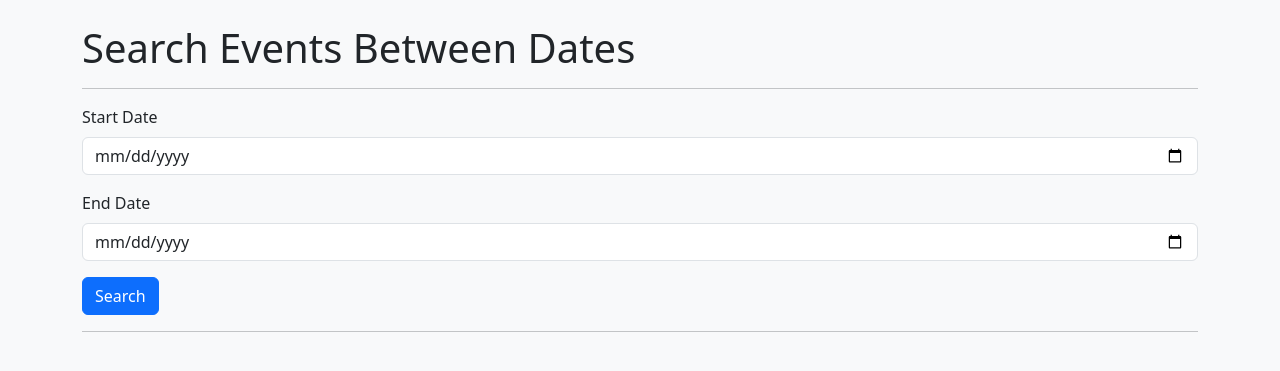
After one commit to somojaver93/motion-detection-ai, a Flask app: page /search_between_dates in a window 1280 px wide. The commit adds this page. Shown: the top 371 px of the page. Run offline with Flask 3, Linux system fonts and the light colour scheme.

Commit message:
Add search between dates page

```diff
--- a/app.py
+++ b/app.py
@@ -232,6 +232,51 @@ def export_csv():
 
     )
 
+
+# ==========================================
+# جستجو بین دو تاریخ
+# ==========================================
+@app.route(
+
+    "/search_between_dates"
+
+)
+def search_between_dates():
+
+    # دریافت تاریخ شروع
+    start_date = request.args.get(
+
+        "start_date"
+
+    )
+
+    # دریافت تاریخ پایان
+    end_date = request.args.get(
+
+        "end_date"
+
+    )
+
+    events = []
+
+    # اگر هر دو تاریخ وارد شده باشند
+    if start_date and end_date:
+
+        events = database.get_events_between_dates(
+
+            start_date,
+            end_date
+
+        )
+
+    return render_template(
+
+        "search_between_dates.html",
+
+        events=events
+
+    )
+
 # ==========================================
 # صفحه اصلی داشبورد
 # ==========================================
--- /dev/null
+++ b/templates/search_between_dates.html
@@ -0,0 +1,142 @@
+<!DOCTYPE html>
+
+<html>
+
+<head>
+
+    <meta charset="UTF-8">
+
+    <title>
+
+        Search Between Dates
+
+    </title>
+
+    <link
+        href="https://cdn.jsdelivr.net/npm/bootstrap@5.3.7/dist/css/bootstrap.min.css"
+        rel="stylesheet"
+    >
+
+</head>
+
+<body class="bg-light">
+
+<div class="container mt-4">
+
+    <!-- عنوان -->
+    <h1>
+
+        Search Events Between Dates
+
+    </h1>
+
+    <hr>
+
+    <!-- فرم جستجو -->
+    <form>
+
+        <div class="mb-3">
+
+            <label class="form-label">
+
+                Start Date
+
+            </label>
+
+            <input
+
+                type="date"
+
+                name="start_date"
+
+                class="form-control"
+
+            >
+
+        </div>
+
+        <div class="mb-3">
+
+            <label class="form-label">
+
+                End Date
+
+            </label>
+
+            <input
+
+                type="date"
+
+                name="end_date"
+
+                class="form-control"
+
+            >
+
+        </div>
+
+        <button
+
+            type="submit"
+
+            class="btn btn-primary"
+
+        >
+
+            Search
+
+        </button>
+
+    </form>
+
+    <hr>
+
+    {% if events %}
+
+    <table class="table table-striped">
+
+        <thead>
+
+            <tr>
+
+                <th>ID</th>
+
+                <th>Time</th>
+
+                <th>Screenshot</th>
+
+                <th>Video</th>
+
+            </tr>
+
+        </thead>
+
+        <tbody>
+
+            {% for event in events %}
+
+            <tr>
+
+                <td>{{ event[0] }}</td>
+
+                <td>{{ event[1] }}</td>
+
+                <td>{{ event[2] }}</td>
+
+                <td>{{ event[3] }}</td>
+
+            </tr>
+
+            {% endfor %}
+
+        </tbody>
+
+    </table>
+
+    {% endif %}
+
+</div>
+
+</body>
+
+</html>
```
Also changed, not shown: templates/index.html (+12 -0 lines).
